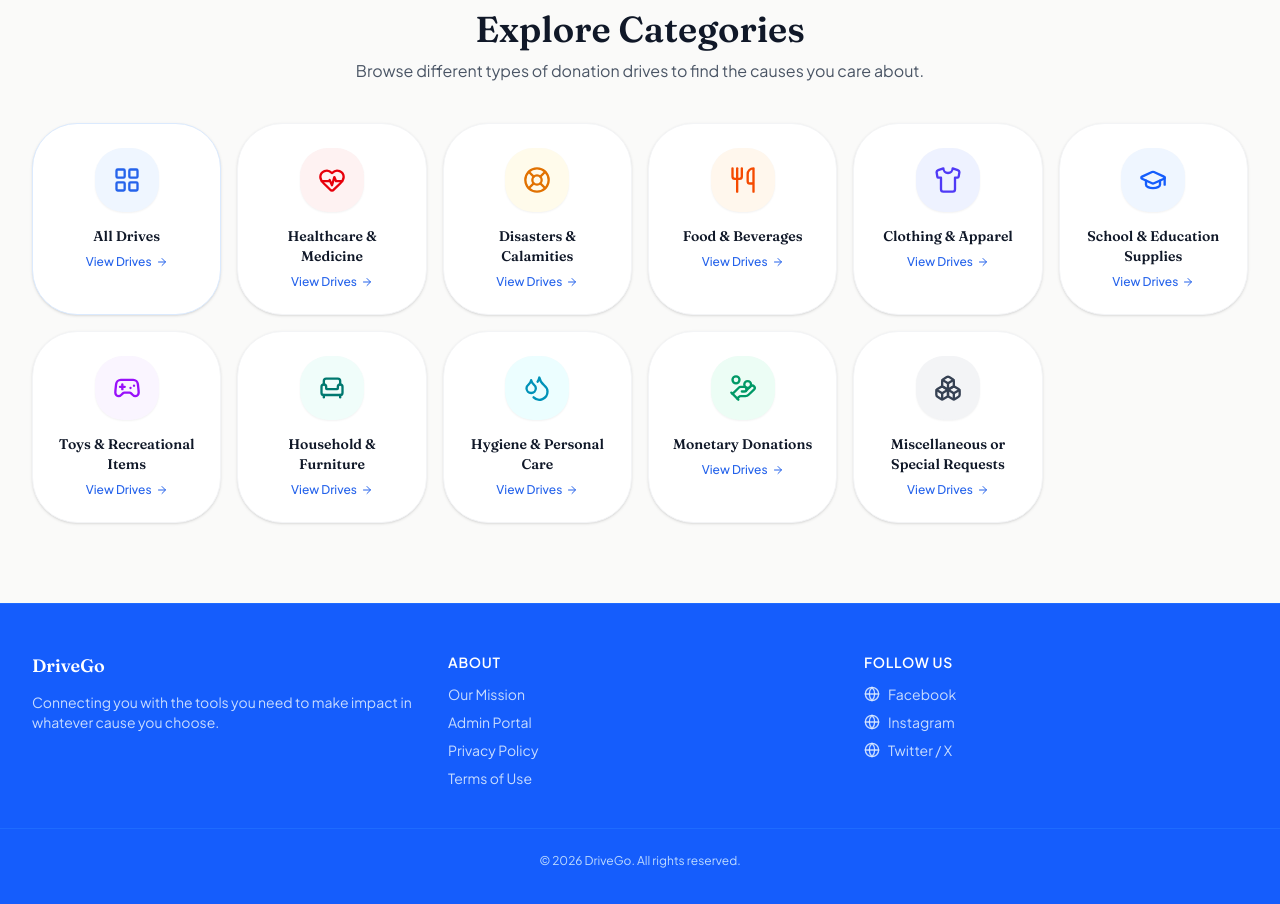
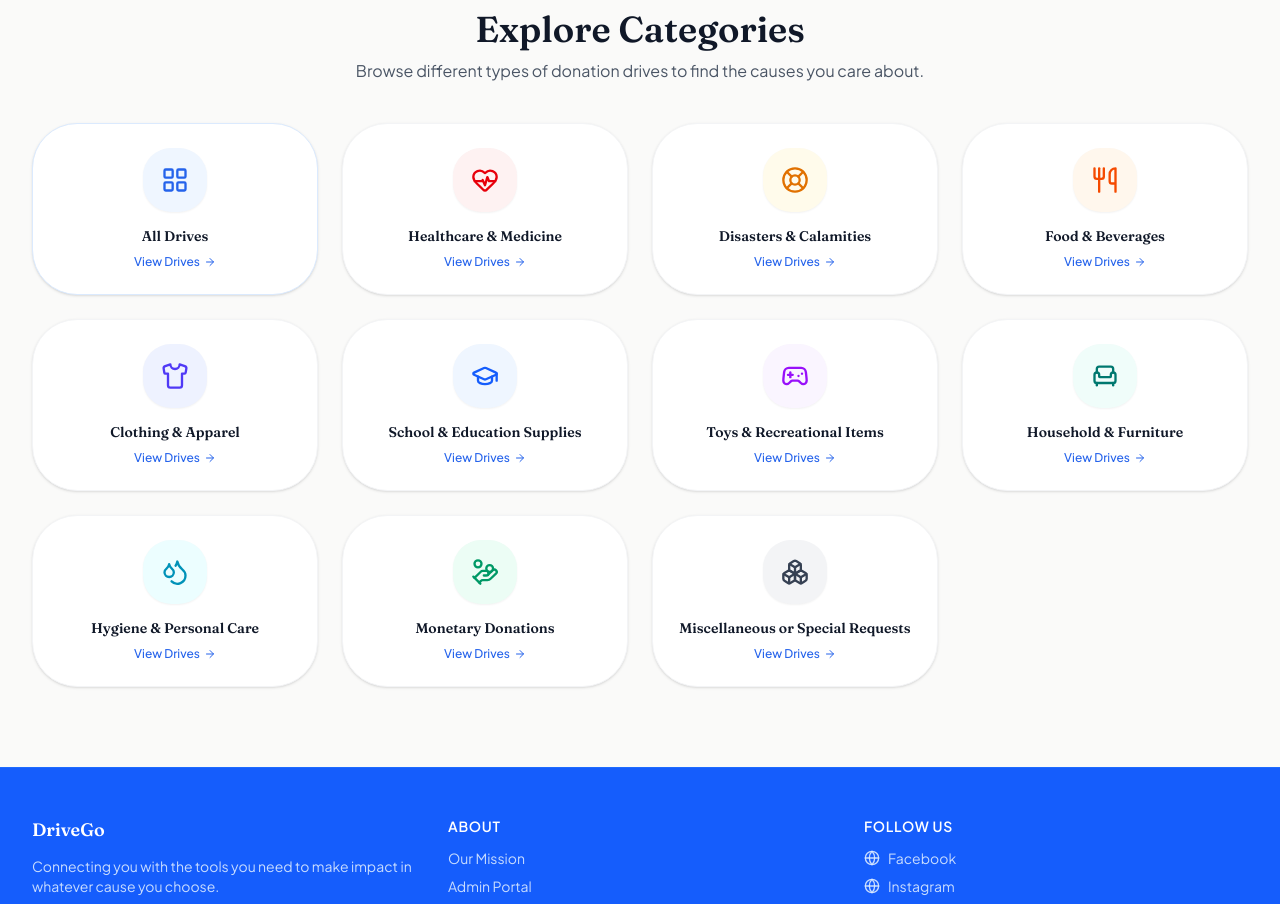
Before and after one commit to Alicia-Kate-Bactasa/DriveGo, a Next.js app: page / in a window 1280 px wide. Shown: the part 1340-2244 px from the top of the page. Built offline with nearby package versions, Linux system fonts and the light colour scheme; no server answers.

Commit message:
style(category): display category gallery cards in 4 columns per row

```diff
--- a/src/components/category/category-grid.tsx
+++ b/src/components/category/category-grid.tsx
@@ -17,7 +17,7 @@ export function CategoryGrid() {
           Browse different types of donation drives to find the causes you care
           about.
         </p>
-        <div className="mt-8 sm:mt-10 grid grid-cols-2 gap-4 sm:grid-cols-3 md:grid-cols-4 xl:grid-cols-6">
+        <div className="mt-8 sm:mt-10 grid grid-cols-2 sm:grid-cols-2 md:grid-cols-4 gap-4 sm:gap-6">
           <CategoryCard isAllDrives />
           {sorted.map((cat) => (
             <CategoryCard key={cat.name} category={cat.name} />
```
